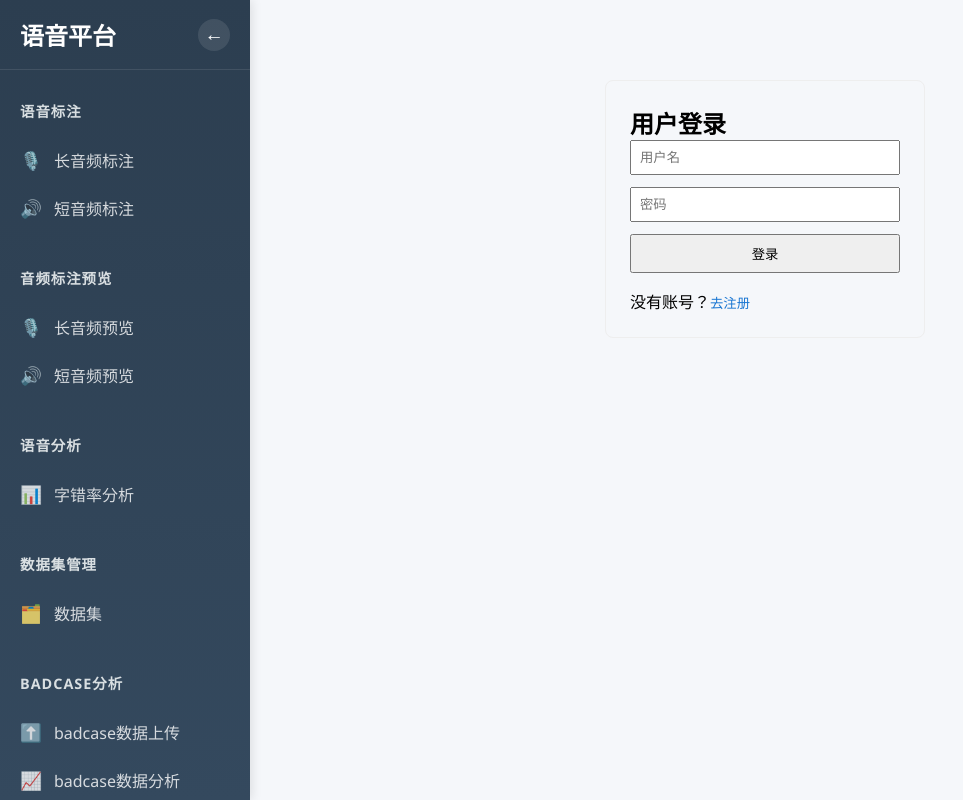
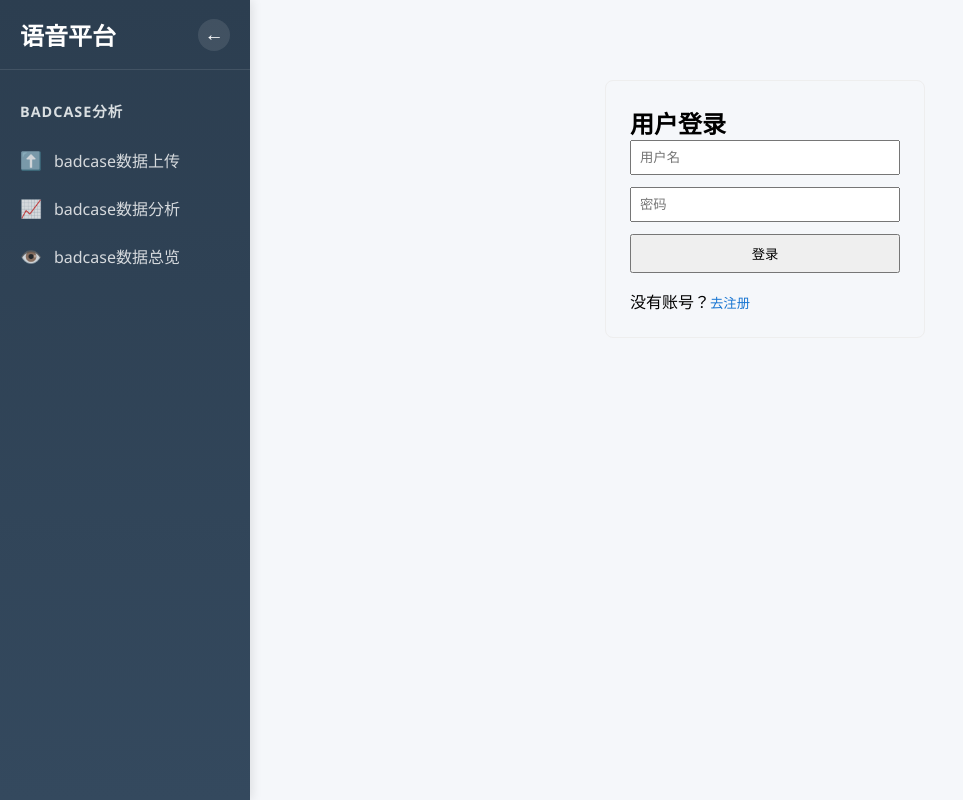
Before and after one commit to roronoa-zoro-d/AudioAnno, a React (Create React App) app in the folder client/: page / in a window 1280 px wide. Shown: the whole page, without its empty margins (0-963 px from the left). Built offline with nearby package versions, Linux system fonts and the light colour scheme; no server answers.

Commit message:
for badcase

```diff
--- a/client/src/Navigation.js
+++ b/client/src/Navigation.js
@@ -26,7 +26,7 @@ const Navigation = ({ collapsed, setCollapsed }) => {
 
       <nav className="nav-menu">
 
-         <div className={`nav-group ${isActivePath('/speech-annotation') ? 'active' : ''}`}>
+         {/* <div className={`nav-group ${isActivePath('/speech-annotation') ? 'active' : ''}`}>
           <div className="nav-title">语音标注</div>
           <div className="nav-subitems">
             <NavLink to="/speech-annotation/long" className="nav-item">
@@ -74,7 +74,7 @@ const Navigation = ({ collapsed, setCollapsed }) => {
             </NavLink>
           </div>
         </div>
-
+           */}
 
         <div className={`nav-group ${isActivePath('/badcase') ? 'active' : ''}`}>
           <div className="nav-title">badcase分析</div>
```
